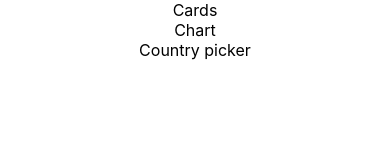
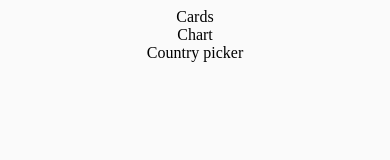
Before and after one commit to bipon68/react-covid19-tracker-app, a React (Create React App) app: page / in a window 390 px wide. Shown: the top 160 px of the page. Built offline with nearby package versions, Linux system fonts and the light colour scheme.

Commit message:
styles module added

```diff
--- a/src/App.css
+++ /dev/null
@@ -1,38 +0,0 @@
-.App {
-  text-align: center;
-}
-
-.App-logo {
-  height: 40vmin;
-  pointer-events: none;
-}
-
-@media (prefers-reduced-motion: no-preference) {
-  .App-logo {
-    animation: App-logo-spin infinite 20s linear;
-  }
-}
-
-.App-header {
-  background-color: #282c34;
-  min-height: 100vh;
-  display: flex;
-  flex-direction: column;
-  align-items: center;
-  justify-content: center;
-  font-size: calc(10px + 2vmin);
-  color: white;
-}
-
-.App-link {
-  color: #61dafb;
-}
-
-@keyframes App-logo-spin {
-  from {
-    transform: rotate(0deg);
-  }
-  to {
-    transform: rotate(360deg);
-  }
-}
--- a/src/App.js
+++ b/src/App.js
@@ -1,15 +1,15 @@
 import React from 'react';
-import './App.css';
 
 // import Cards from './components/Cards/Cards';
 // import Charts from './components/Chart/Chart';
 // import CountryPicker from './components/CountryPicker/CountryPicker';
 
 import { Cards, Chart, CountryPicker } from './components';
+import styles from './App.module.css';
 
 function App() {
   return (
-    <div className="App">
+    <div className={styles.container}>
       <Cards />
       <Chart />
       <CountryPicker />
--- /dev/null
+++ b/src/App.module.css
@@ -0,0 +1,24 @@
+body {
+    background-color: rgb(250, 250,250);
+  }
+
+  .container {
+    display: flex;
+    align-items: center;
+    flex-direction: column;
+  }
+
+  .image {
+    width: 370px;
+    margin-top: 50px;
+  }
+
+  @media only screen and (max-width: 770px) {
+    .container {
+      margin: 0 10%;
+    }
+
+    .image {
+      width: 100%;
+    }
+  }
--- a/src/index.css
+++ /dev/null
@@ -1,13 +0,0 @@
-body {
-  margin: 0;
-  font-family: -apple-system, BlinkMacSystemFont, 'Segoe UI', 'Roboto', 'Oxygen',
-    'Ubuntu', 'Cantarell', 'Fira Sans', 'Droid Sans', 'Helvetica Neue',
-    sans-serif;
-  -webkit-font-smoothing: antialiased;
-  -moz-osx-font-smoothing: grayscale;
-}
-
-code {
-  font-family: source-code-pro, Menlo, Monaco, Consolas, 'Courier New',
-    monospace;
-}
--- a/src/index.js
+++ b/src/index.js
@@ -1,6 +1,5 @@
 import React from 'react';
 import ReactDOM from 'react-dom';
-import './index.css';
 import App from './App';
 
 ReactDOM.render(
```
